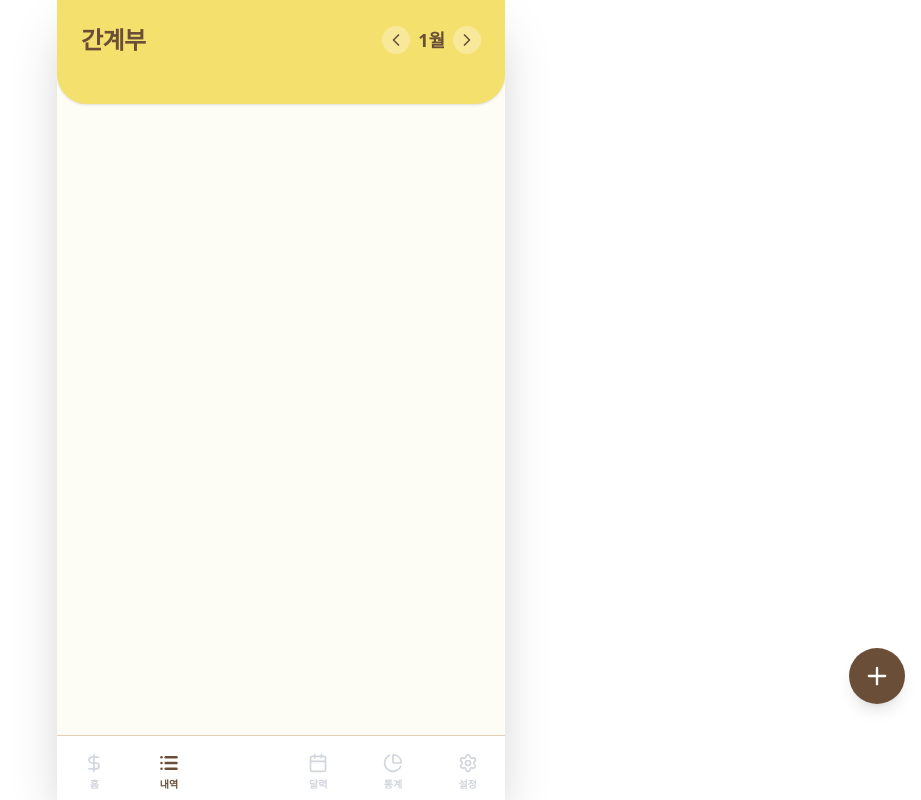
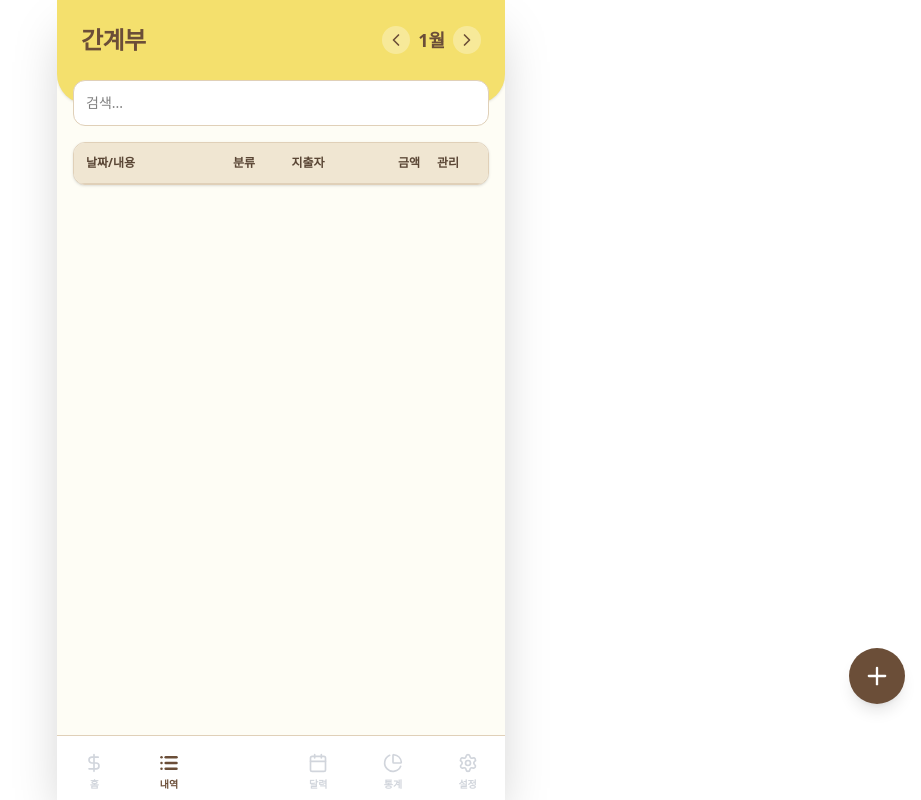
Before and after one commit to bomdong628/gan-gyebu, a React (Vite) app: page / in a window 1280 px wide. Both pictures are taken after a click on the button "더보기". Shown: the whole page, without its empty margins (359-1280 px from the left). Built offline with nearby package versions, Linux system fonts and the light colour scheme.

Commit message:
feat: List 컴포넌트 추가

```diff
--- a/src/App.jsx
+++ b/src/App.jsx
@@ -5,6 +5,7 @@ import Header from './components/Header';
 import Footer from './components/Footer';
 import AddBtn from './components/AddBtn';
 import InputModal from './components/InputModal';
+import List from './components/List';
 
 function App() {
   const [transactions, setTransactions] = useState([]);
@@ -97,6 +98,15 @@ function App() {
             onEditItemInfo={onEditItemInfo}
           />
         )}
+        {activeTab === MENU.LIST && (
+          <List
+            searchTerm={searchTerm}
+            setSearchTerm={setSearchTerm}
+            setSortConfig={setSortConfig}
+            filteredTransactions={filteredTransactions}
+            onEditItemInfo={onEditItemInfo}
+          />
+        )}
       </main>
       {activeTab !== '' && <AddBtn setIsFormOpen={setIsFormOpen} />}
       {isFormOpen && (
--- /dev/null
+++ b/src/components/List.jsx
@@ -0,0 +1,96 @@
+import { COLORS } from '../constants';
+
+function List({ searchTerm, setSearchTerm, setSortConfig, filteredTransactions, onEditItemInfo }) {
+  const handleSort = (key) => {
+    setSortConfig((prev) => ({
+      key,
+      direction: prev.key === key && prev.direction === 'asc' ? 'desc' : 'asc',
+    }));
+  };
+  const handleDelete = async (id) => {
+    console.log('id', id);
+    // if (window.confirm('정말 삭제하시겠습니까?')) {
+    //   await deleteDoc(doc(db, 'artifacts', appId, 'public', 'data', 'transactions', id));
+    // }
+  };
+  return (
+    <div className='space-y-4'>
+      <div className='flex gap-2 mb-4'>
+        <input
+          type='text'
+          placeholder='검색...'
+          className='w-full p-3 rounded-xl border border-[#E0D0B8] bg-white text-sm'
+          value={searchTerm}
+          onChange={(e) => setSearchTerm(e.target.value)}
+        />
+      </div>
+
+      <div
+        className={`${COLORS.white} rounded-xl border ${COLORS.border} overflow-hidden shadow-sm`}
+      >
+        <div
+          className={`${COLORS.secondary} flex p-3 text-xs font-bold ${COLORS.text} border-b ${COLORS.border}`}
+        >
+          <div className='flex-1 cursor-pointer' onClick={() => handleSort('date')}>
+            날짜/내용
+          </div>
+          <div className='w-16 text-center cursor-pointer' onClick={() => handleSort('category')}>
+            분류
+          </div>
+          <div className='w-16 text-center cursor-pointer' onClick={() => handleSort('payer')}>
+            지출자
+          </div>
+          <div className='w-20 text-right cursor-pointer' onClick={() => handleSort('amount')}>
+            금액
+          </div>
+          <div className='w-14 text-center'>관리</div>
+        </div>
+        <div className='divide-y divide-[#F0E6D2]'>
+          {filteredTransactions.map((t) => (
+            <div key={t.id} className='flex items-center p-3 text-sm hover:bg-[#FEFDF5]'>
+              <div className='flex-1'>
+                <div className={`font-medium ${COLORS.text}`}>{t.description || '내용 없음'}</div>
+                <div className='text-xs text-gray-400'>{t.date.slice(5)}</div>
+              </div>
+              <div className='w-16 text-center text-xs text-gray-500 bg-[#F0E6D2] rounded-full py-1 mx-1 truncate'>
+                {t.category}
+              </div>
+              <div className='w-16 text-center text-xs text-gray-500'>
+                <span
+                  className={`px-2 py-0.5 rounded-full ${
+                    t.payer === '남편'
+                      ? 'bg-blue-50 text-blue-600'
+                      : t.payer === '아내'
+                      ? 'bg-pink-50 text-pink-600'
+                      : 'bg-gray-100'
+                  }`}
+                >
+                  {t.payer}
+                </span>
+              </div>
+              <div className={`w-20 text-right font-bold ${COLORS.text} truncate`}>
+                {t.amount.toLocaleString()}
+              </div>
+              <div className='w-14 flex items-center justify-center gap-1'>
+                <button
+                  onClick={() => onEditItemInfo(t)}
+                  className='p-1 text-gray-400 hover:text-[#6B4E38]'
+                >
+                  <Pencil size={14} />
+                </button>
+                <button
+                  onClick={() => handleDelete(t.id)}
+                  className='p-1 text-gray-400 hover:text-red-400'
+                >
+                  <Trash2 size={14} />
+                </button>
+              </div>
+            </div>
+          ))}
+        </div>
+      </div>
+    </div>
+  );
+}
+
+export default List;
```
